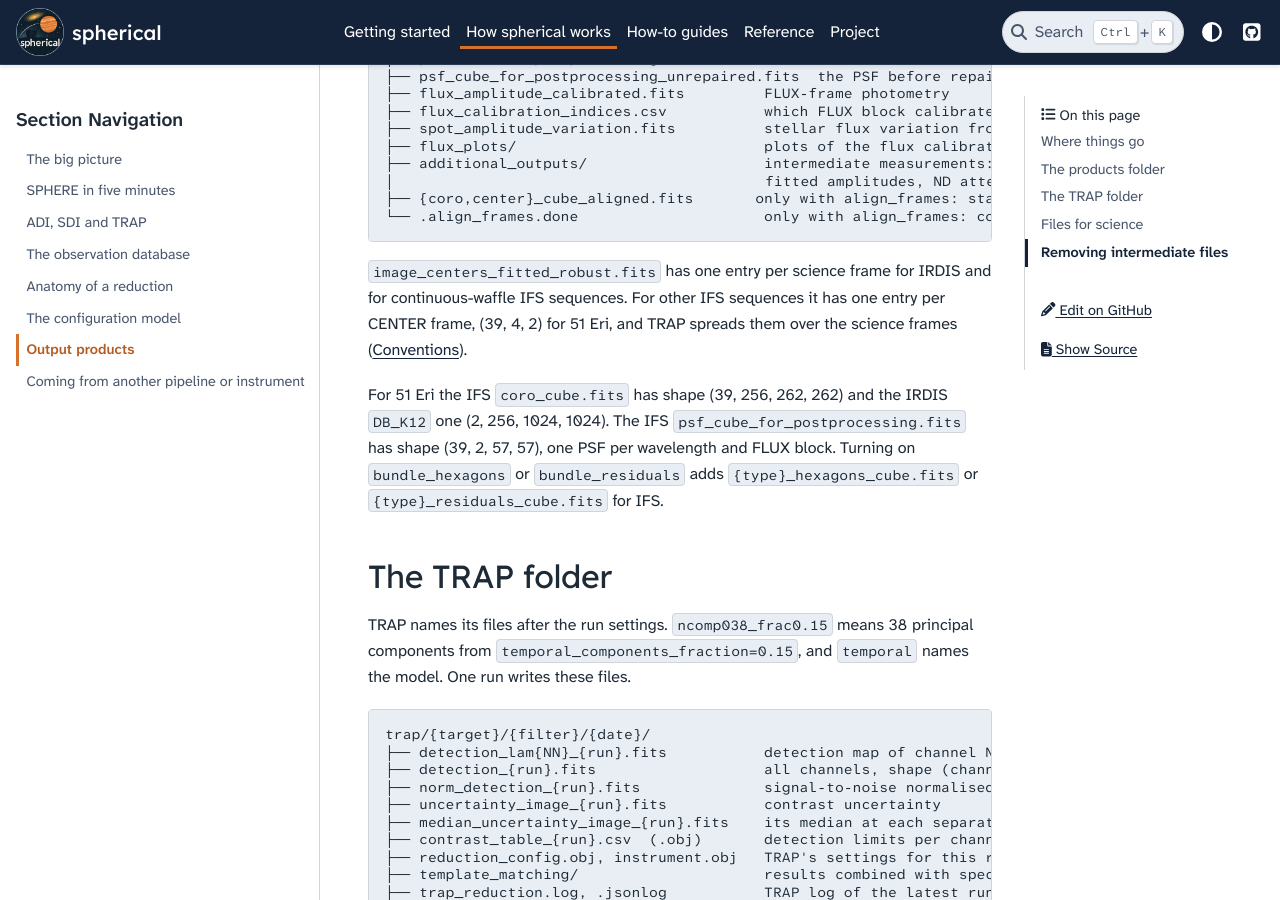
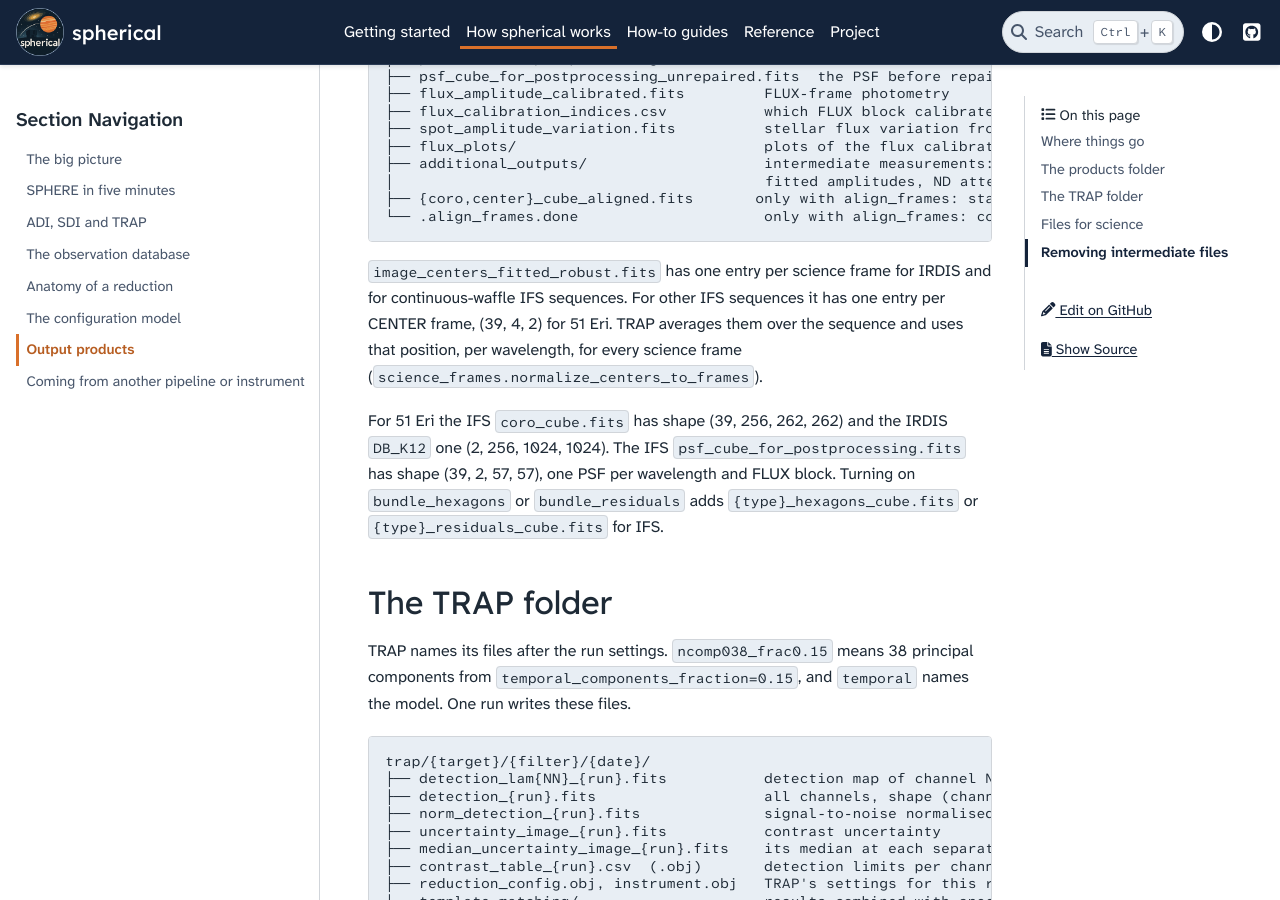
Before and after one commit to m-samland/spherical, a Sphinx documentation site: the page built from docs/concepts/products.md, in a window 1280 px wide and 900 px high, scrolled down 1230 px. Built offline with Sphinx 7.4.7 and the PyData theme 0.15.4, drawn with Linux system fonts in a browser that asks for light colours; pages that are not in the unit, such as notebooks, are missing from menus.

Commit message:
State how TRAP uses the IFS centres of non-waffle sequences (#196)

```diff
--- a/docs/concepts/products.md
+++ b/docs/concepts/products.md
@@ -92,8 +92,9 @@ converted/
 
 `image_centers_fitted_robust.fits` has one entry per science frame for IRDIS and for
 continuous-waffle IFS sequences. For other IFS sequences it has one entry per
-CENTER frame, (39, 4, 2) for 51 Eri, and TRAP spreads them over the science frames
-([Conventions](../reference/conventions.md)).
+CENTER frame, (39, 4, 2) for 51 Eri. TRAP averages them over the sequence and uses
+that position, per wavelength, for every science frame
+(`science_frames.normalize_centers_to_frames`).
 
 For 51 Eri the IFS `coro_cube.fits` has shape (39, 256, 262, 262) and the IRDIS
 `DB_K12` one (2, 256, 1024, 1024). The IFS `psf_cube_for_postprocessing.fits` has
```
Also changed, not shown: docs/concepts/anatomy.md (+1 -1 lines).
